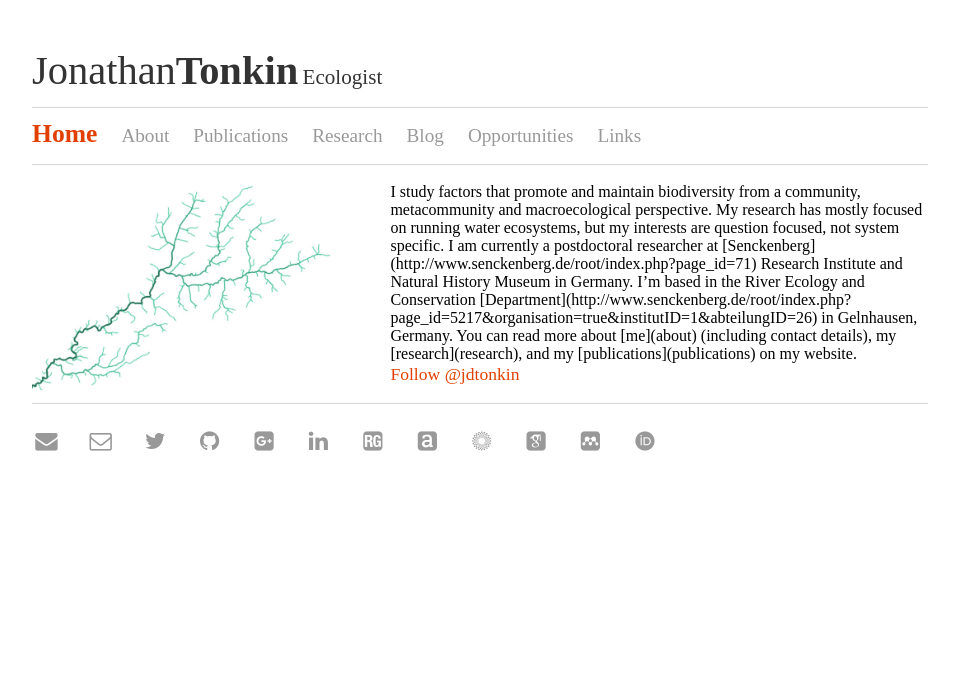
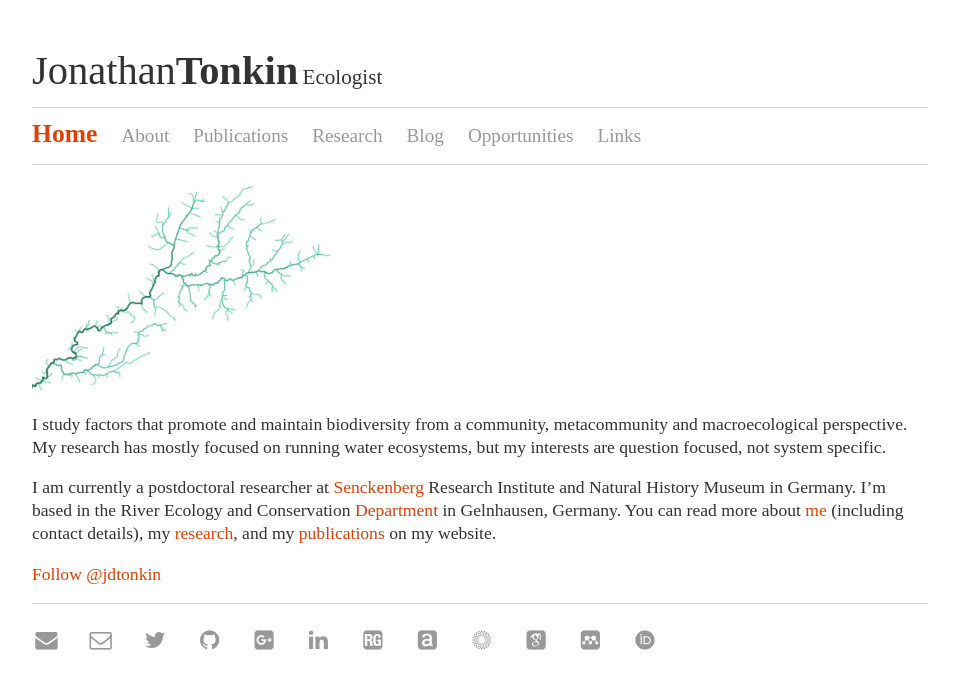
Before and after one commit to jdtonkin/jdtonkin.github.io, a Jekyll site: the page built from index.md, in a window 1280 px wide. Shown: the top 689 px of the page, without its empty margins (160-1119 px from the left). Built offline with Jekyll 4.4.1, drawn with Linux system fonts in a browser that asks for light colours; nearby versions of some CDN libraries; some web fonts are replaced; comment, search, counter and statistics services are not loaded.

Commit message:
Update index.md

```diff
--- a/index.md
+++ b/index.md
@@ -3,18 +3,14 @@
 title: 'Home'
 ---
 
-<div id="container" class=p style="width:100%;"  >
 
-<div  style="float:left; width:40%;">
 <img src="banner3.jpg"  style="width: 300px;"/>
-</div>
 
-<div  style="float:right; width:60%;">
+
+
 I study factors that promote and maintain biodiversity from a community, metacommunity and macroecological perspective. My research has mostly focused on running water ecosystems, but my interests are question focused, not system specific.
 
 I am currently a postdoctoral researcher at [Senckenberg](http://www.senckenberg.de/root/index.php?page_id=71) Research Institute and Natural History Museum in Germany. I’m based in the River Ecology and Conservation [Department](http://www.senckenberg.de/root/index.php?page_id=5217&organisation=true&institutID=1&abteilungID=26) in Gelnhausen, Germany. You can read more about [me](about) (including contact details), my [research](research), and my [publications](publications) on my website.
-</div>
-</div>
 
 
 
```
